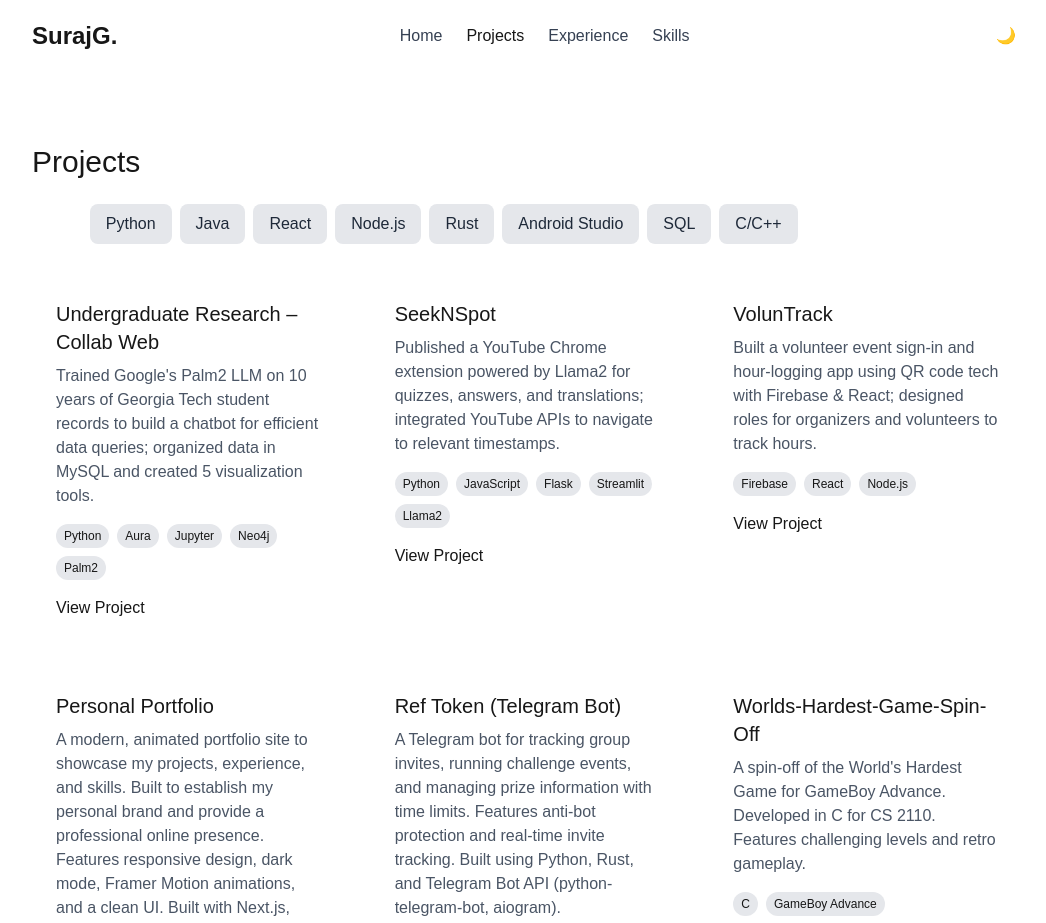
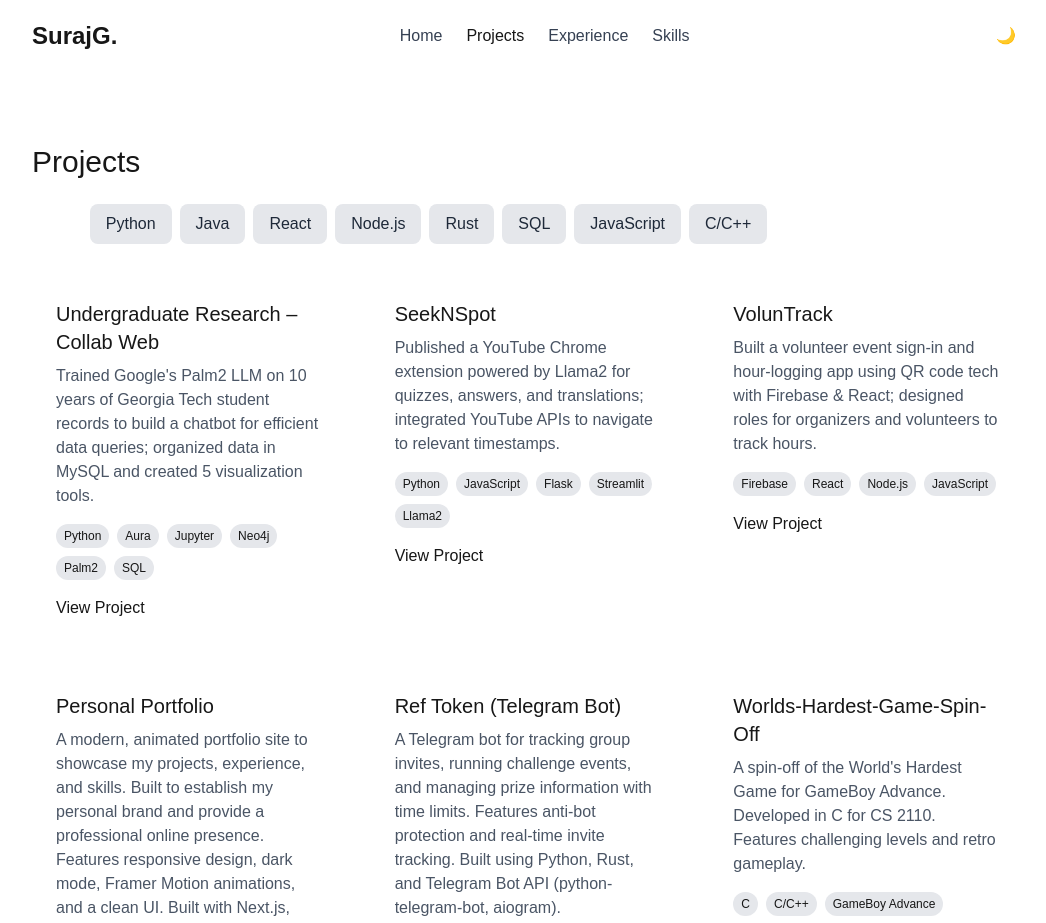
Before and after one commit to SurajGeddam/personal-portfolio, a Next.js app: page /projects in a window 1280 px wide. Shown: the top 923 px of the page, without its empty margins (112-1158 px from the left). Built offline with nearby package versions, Linux system fonts and the light colour scheme.

Commit message:
fix: update project tech stacks and filters for better skill matching

```diff
--- a/components/Projects.tsx
+++ b/components/Projects.tsx
@@ -7,7 +7,7 @@ const projects = [
     title: "Undergraduate Research – Collab Web",
     description:
       "Trained Google's Palm2 LLM on 10 years of Georgia Tech student records to build a chatbot for efficient data queries; organized data in MySQL and created 5 visualization tools.",
-    tech: ["Python", "Aura", "Jupyter", "Neo4j", "Palm2"],
+    tech: ["Python", "Aura", "Jupyter", "Neo4j", "Palm2", "SQL"],
     href: "https://github.com/SurajGeddam/Collab-Web",
   },
   {
@@ -21,7 +21,7 @@ const projects = [
     title: "VolunTrack",
     description:
       "Built a volunteer event sign-in and hour-logging app using QR code tech with Firebase & React; designed roles for organizers and volunteers to track hours.",
-    tech: ["Firebase", "React", "Node.js"],
+    tech: ["Firebase", "React", "Node.js", "JavaScript"],
     href: "https://github.com/SurajGeddam/VolunTrack",
   },
   {
@@ -42,7 +42,7 @@ const projects = [
     title: "Worlds-Hardest-Game-Spin-Off",
     description:
       "A spin-off of the World's Hardest Game for GameBoy Advance. Developed in C for CS 2110. Features challenging levels and retro gameplay.",
-    tech: ["C", "GameBoy Advance"],
+    tech: ["C", "C/C++", "GameBoy Advance"],
     href: "https://github.com/SurajGeddam/Worlds-Hardest-Game-Spin-Off",
   },
   {
@@ -61,8 +61,8 @@ const categories = [
   "React",
   "Node.js",
   "Rust",
-  "Android Studio",
   "SQL",
+  "JavaScript",
   "C/C++",
 ];
 
```
